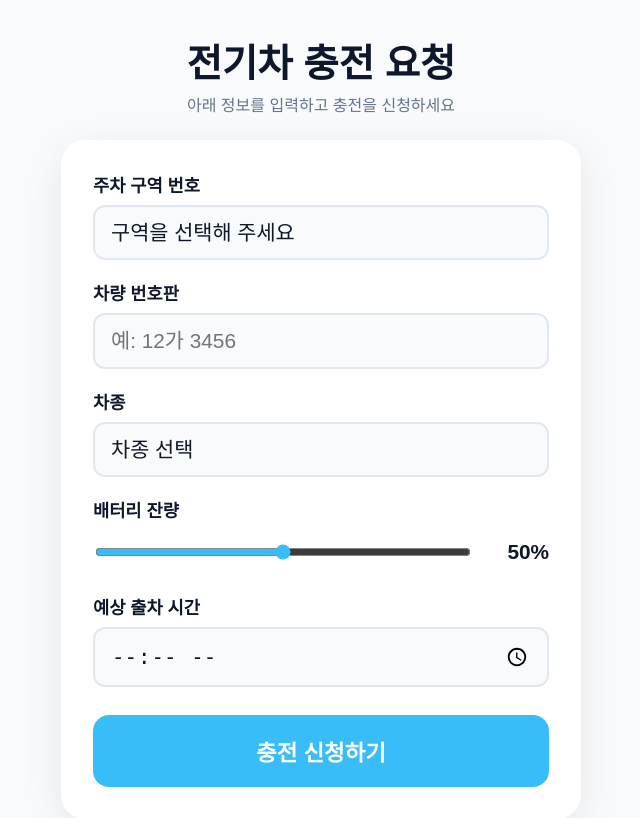
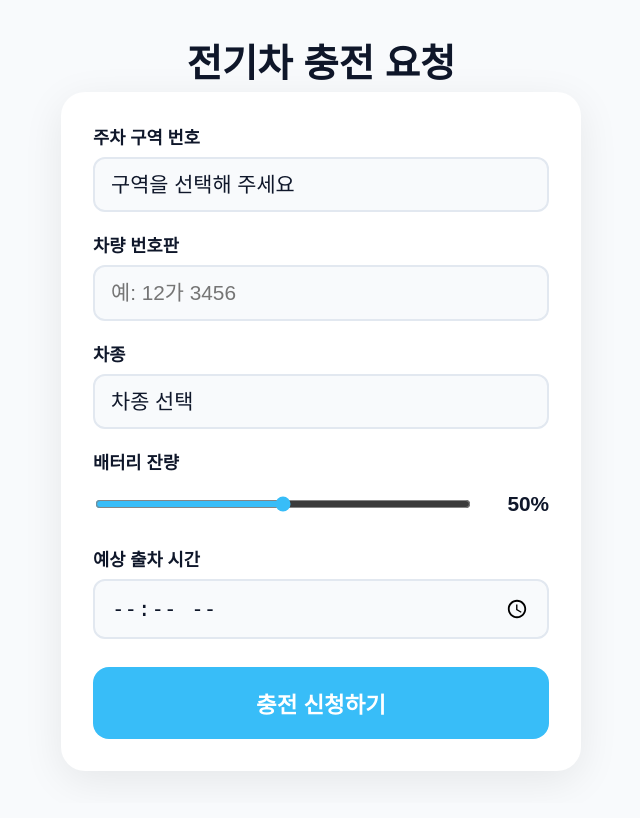
Before and after one commit to 100qhf-cyber/26_HC267, a Flask app: page / in a window 1280 px wide. Shown: the top 818 px of the page, without its empty margins (319-959 px from the left). After the commit the page ends 773 px from the top, so only its background shows below. Run offline with Flask 3, Linux system fonts and the light colour scheme.

Commit message:
kiosk.html

```diff
--- a/kiosk/templates/kiosk.html
+++ b/kiosk/templates/kiosk.html
@@ -9,7 +9,6 @@
 <body>
   <main class="kiosk">
     <h1>전기차 충전 요청</h1>
-    <p class="subtitle">아래 정보를 입력하고 충전을 신청하세요</p>
 
     <form id="vehicle-form" class="card">
       <label>
```
